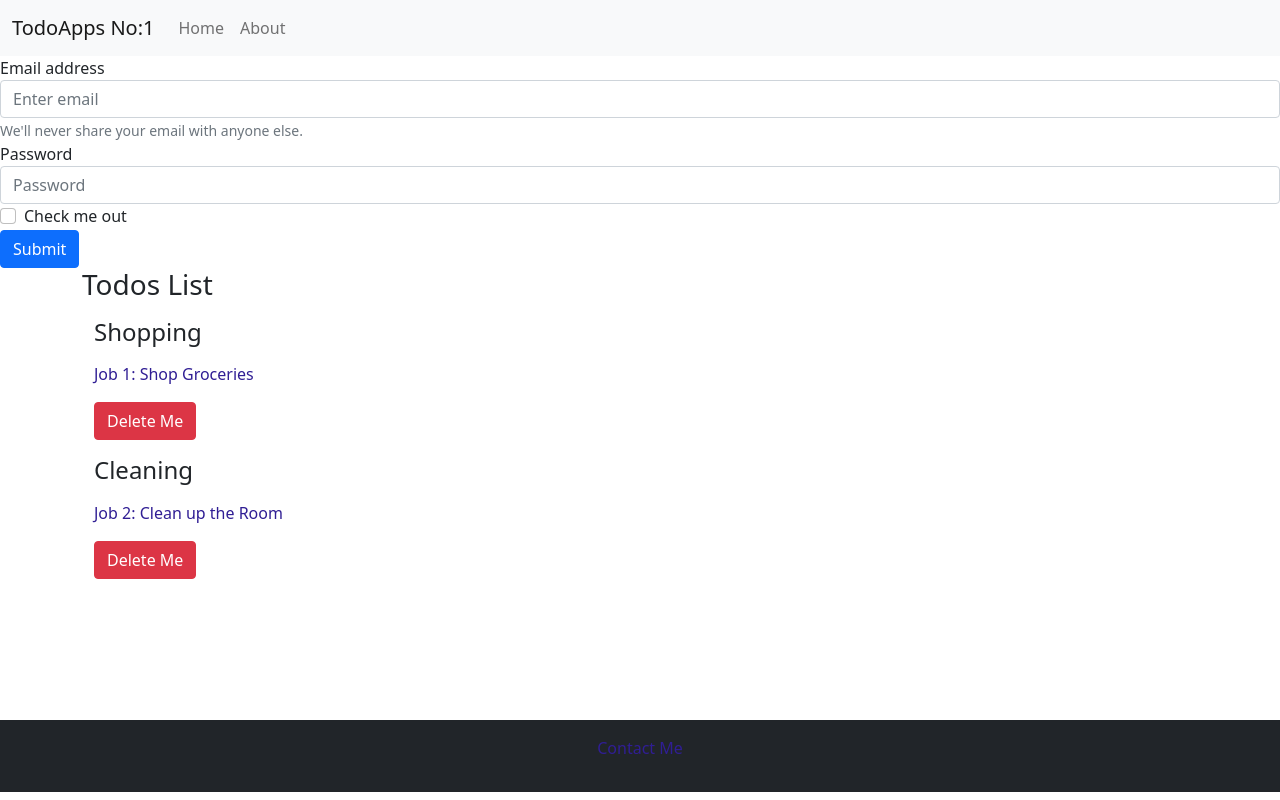
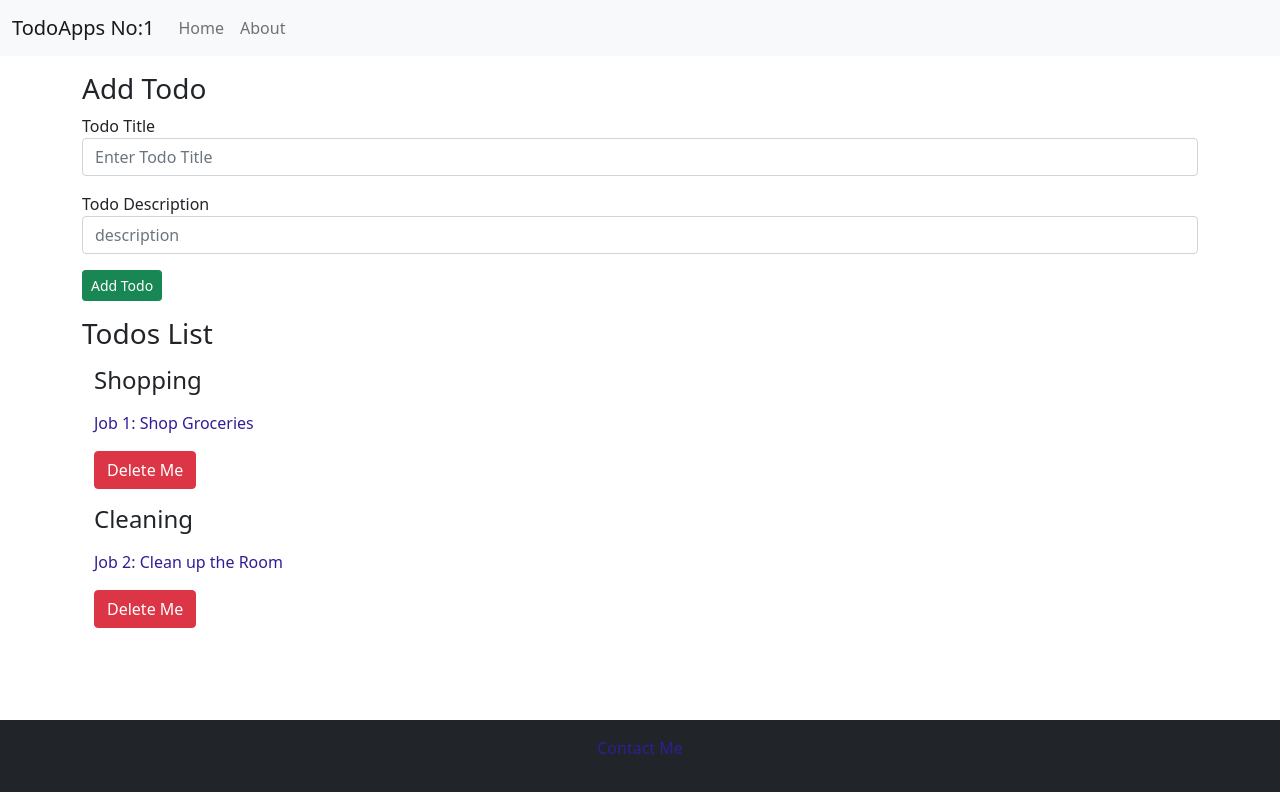
Before and after one commit to NehaSijaria/todo-app, a React (Create React App) app: page / in a window 1280 px wide. Built offline with nearby package versions, Linux system fonts and the light colour scheme.

Commit message:
modify form

```diff
--- a/src/components/AddTodo.js
+++ b/src/components/AddTodo.js
@@ -1,24 +1,35 @@
-import React from 'react'
+import React from "react";
 
 export default function AddTodo() {
   return (
-    <div>
+    <div className="container my-3">
+      <h3> Add Todo</h3>
       <form>
-  <div className="form-group">
-    <label for="exampleInputEmail1">Email address</label>
-    <input type="email" className="form-control" id="exampleInputEmail1" aria-describedby="emailHelp" placeholder="Enter email" />
-    <small id="emailHelp" className="form-text text-muted">We'll never share your email with anyone else.</small>
-  </div>
-  <div className="form-group">
-    <label for="exampleInputPassword1">Password</label>
-    <input type="password" className="form-control" id="exampleInputPassword1" placeholder="Password" />
-  </div>
-  <div className="form-check">
-    <input type="checkbox" className="form-check-input" id="exampleCheck1" />
-    <label className="form-check-label" for="exampleCheck1">Check me out</label>
-  </div>
-  <button type="submit" className="btn btn-primary">Submit</button>
-</form>
+        <div className="mb-3">
+          <label for="title">Todo Title</label>
+          <input
+            type="text"
+            className="form-control"
+            id="exampleInputEmail1"
+            aria-describedby="emailHelp"
+            placeholder="Enter Todo Title"
+          />
+
+        </div>
+        <div className="mb-3">
+          <label for="desc">Todo Description</label>
+          <input
+            type="text"
+            className="form-control"
+            id="desc"
+            placeholder="description"
+          />
+        </div>
+
+        <button type="submit" className="btn btn-sm btn-success">
+          Add Todo
+        </button>
+      </form>
     </div>
-  )
+  );
 }
```
